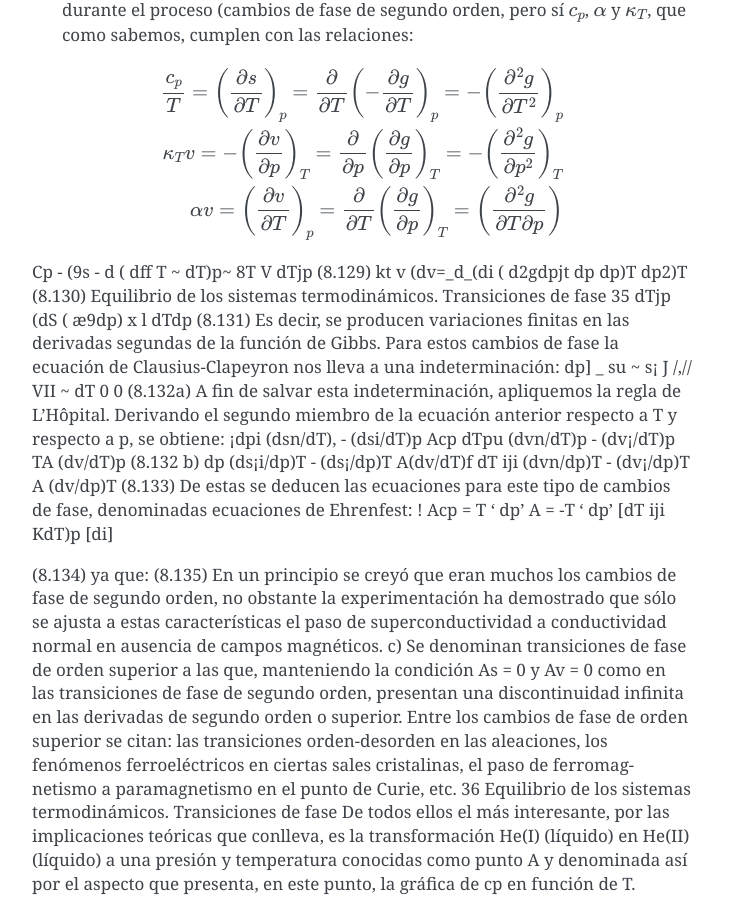
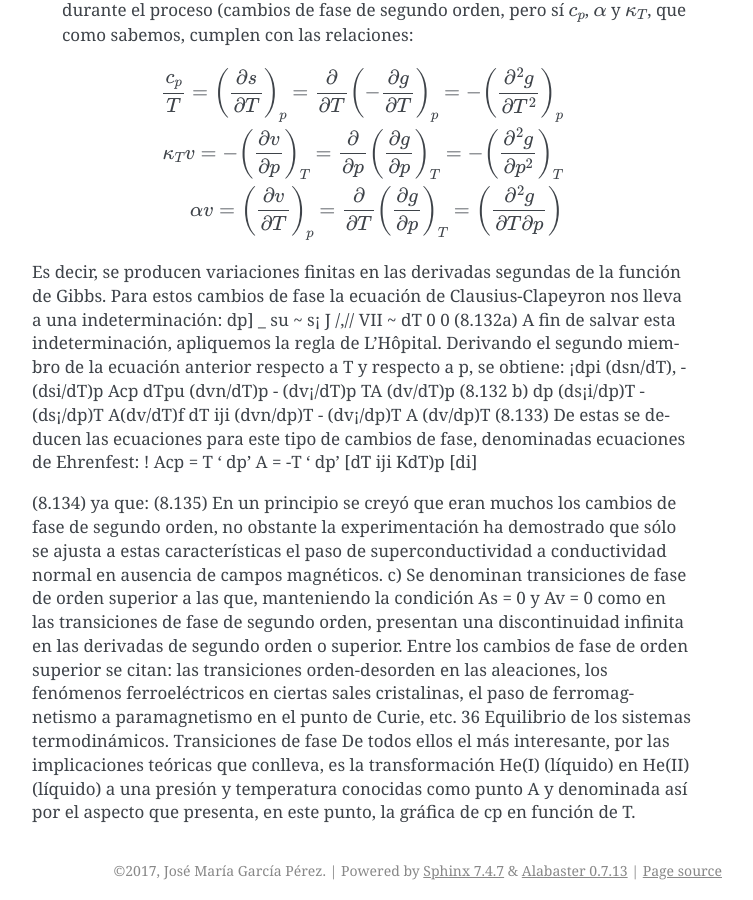
Before and after one commit to mantielero/termodinamica, a Sphinx documentation site: the page built from source/equilibrio_transicion_fase.rst, in a window 1280 px wide and 900 px high, scrolled down 975 px. Shown: the whole window, without its empty margins (388-1141 px from the left). Built offline with Sphinx 7.4.7, drawn with Linux system fonts in a browser that asks for light colours; pages that are not in the unit, such as notebooks, are missing from menus.

Commit message:
Update equilibrio_transicion_fase.rst

```diff
--- a/source/equilibrio_transicion_fase.rst
+++ b/source/equilibrio_transicion_fase.rst
@@ -36,19 +36,6 @@ b) Hay cambios en los que la entropía y el volumen no experimentan variación d
    \alpha v = \left( \frac{\partial v}{\partial T} \right)_p = \frac{\partial}{\partial T} \left( \frac{\partial g}{\partial p} \right)_T = \left( \frac{\partial^2 g}{\partial T \partial p} \right)
 
 
-Cp - (9s \ - d ( dff \
-T ~ \dT)p~ 8T V dTjp
-(8.129)
-kt v
-(dv\ =_d_(di\	( d2g\
-\dpjt dp \dp)T	\dp2)T
-(8.130)
-Equilibrio de los sistemas termodinámicos. Transiciones de fase
-35
-dTjp
-(dS\	( æ9\
-\dp) x	l dTdp
-(8.131)
 Es decir, se producen variaciones finitas en las derivadas segundas de la función de Gibbs. Para estos cambios de fase la ecuación de Clausius-Clapeyron nos lleva a una indeterminación:
 dp] _ su ~ s¡
 J /,// VII ~
```
